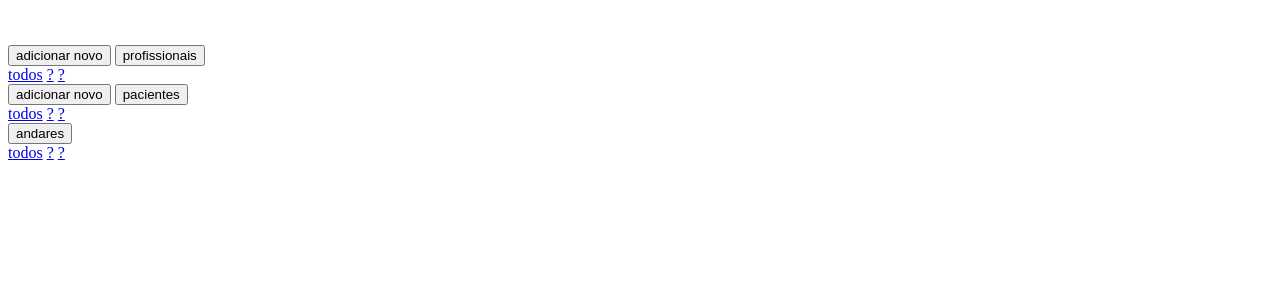
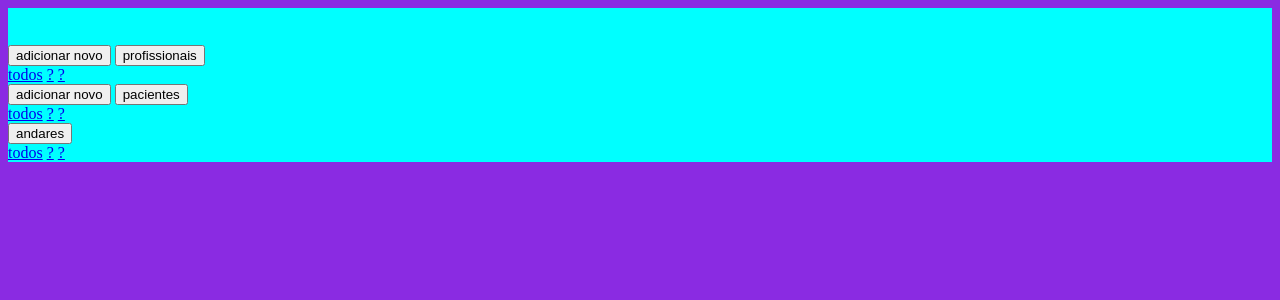
Before and after one commit to oluiscabral/apollo-hospital, a Django app: template apollohome/templates/dashboard/dashboard.html in a window 1280 px wide. Shown: the top 300 px of the page. Run offline with Django 3.2, Linux system fonts and the light colour scheme; the template is opened without the code that fills it, so the values that code supplies are empty.

Commit message:
minor changes 2

```diff
--- a/apollohome/apollohome/urls.py
+++ b/apollohome/apollohome/urls.py
@@ -1,7 +1,9 @@
 from django.contrib import admin
 from django.urls import include, path
+from django.conf.urls.static import static
+from django.conf import settings
 
 urlpatterns = [
     path('admin/', admin.site.urls),
     path('patients/', include('patients.urls'), name='patients')
-]
+] + static(settings.STATIC_URL, document_root=settings.STATIC_ROOT)
--- a/apollohome/templates/dashboard/dashboard.html
+++ b/apollohome/templates/dashboard/dashboard.html
@@ -6,6 +6,8 @@
     <meta http-equiv="X-UA-Compatible" content="IE=edge">
     <meta name="viewport" content="width=device-width, initial-scale=1.0">
     <title>Apollo Hospital</title>
+    {% load static %}
+    <link rel="stylesheet" href="{% static 'dashboard/style.css' %}">
 </head>
 
 <body>
--- /dev/null
+++ b/apollohome/templates/dashboard/style.css
@@ -0,0 +1,10 @@
+.main-wrapper {
+    width: 100%;
+    height: 100%;
+    display: block;
+    background-color: aqua;
+}
+
+body {
+    background-color: blueviolet;
+}
```
Also changed, not shown: apollohome/templates/dashboard/styles.css (deleted).
